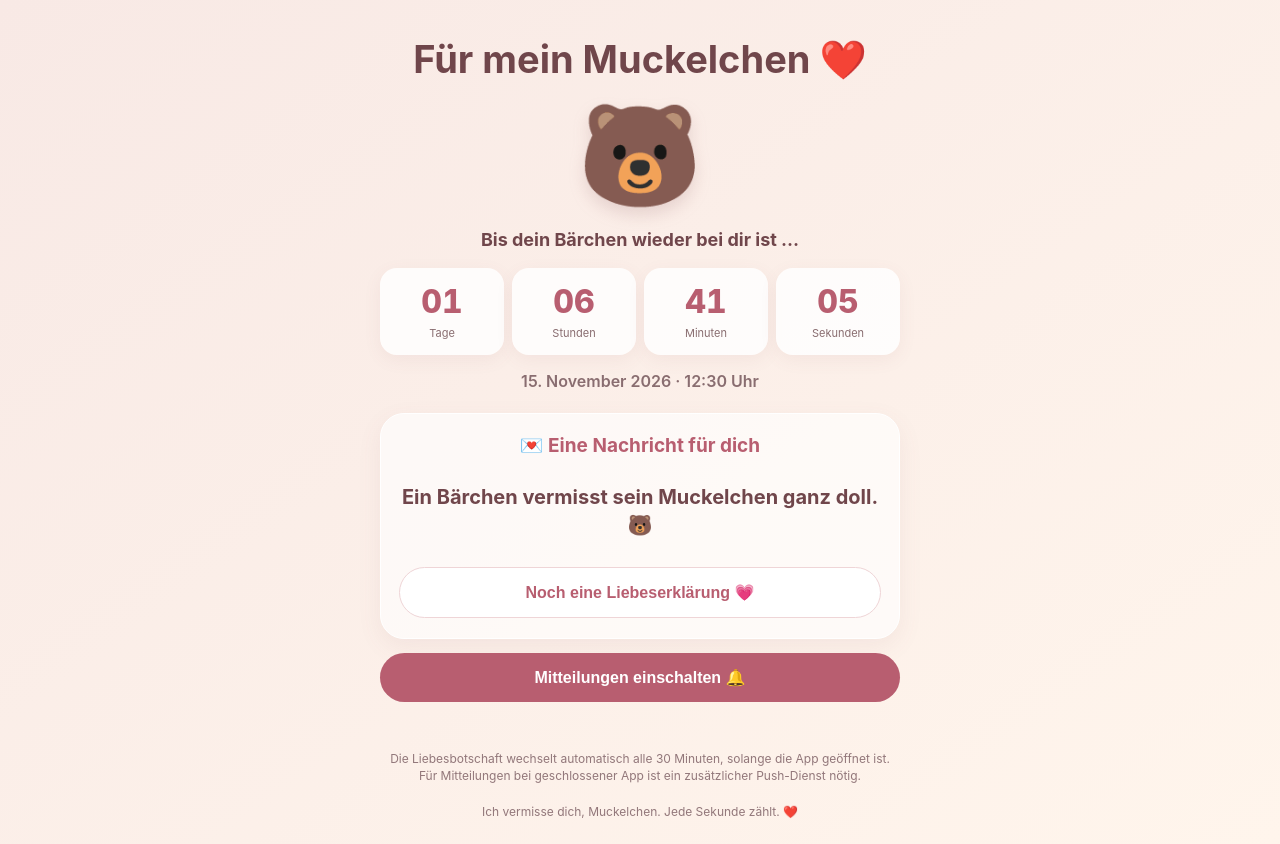
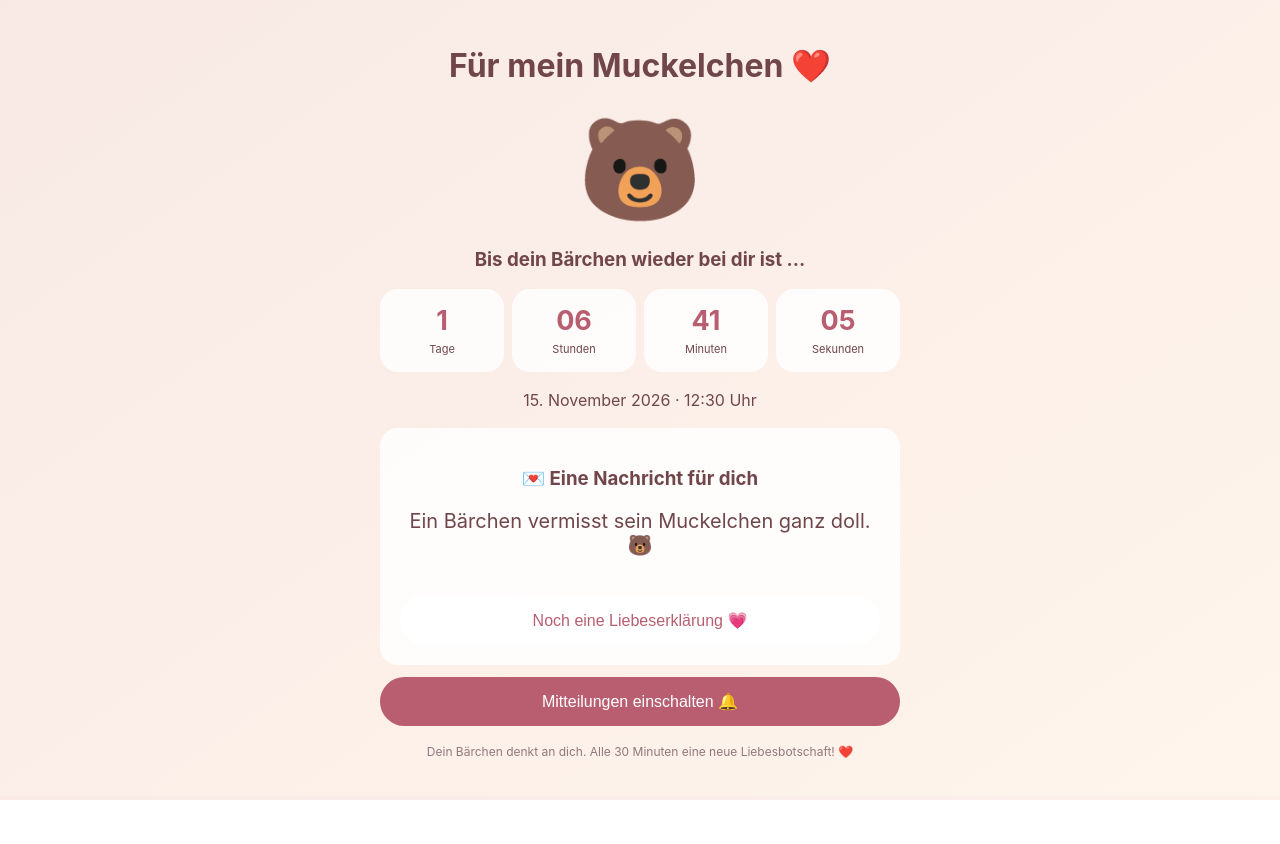
Before and after one commit to haukesoenksen-dev/muckelchen-app, a plain HTML site: page index.html in a window 1280 px wide. Both pictures are taken after a click on the button "Noch eine Liebeserklärung 💗". After the commit the page ends 800 px from the top, so only its background shows below. Drawn offline with Linux system fonts and the light colour scheme.

Commit message:
Update index.html

```diff
--- a/index.html
+++ b/index.html
@@ -1,3 +1,4 @@
+
 <!doctype html>
 <html lang="de">
 <head>
@@ -5,62 +6,68 @@
 <meta name="viewport" content="width=device-width, initial-scale=1, viewport-fit=cover">
 <meta name="theme-color" content="#f8e9e5">
 <meta name="apple-mobile-web-app-capable" content="yes">
-  <meta name="apple-mobile-web-app-status-bar-style" content="default">
 <meta name="apple-mobile-web-app-title" content="Muckelchen">
 <link rel="manifest" href="manifest.webmanifest">
 <link rel="apple-touch-icon" href="icon-192.png">
 <title>Muckelchens Bärchen-Countdown</title>
 <style>
-    :root { --ink:#70464b; --rose:#b85e70; --pink:#f8e9e5; }
-    * { box-sizing:border-box; }
-    body {
-      margin:0; min-height:100vh; padding: max(22px, env(safe-area-inset-top)) 18px max(24px, env(safe-area-inset-bottom));
-      font-family: -apple-system, BlinkMacSystemFont, "Segoe UI", sans-serif; color:var(--ink);
-      background:linear-gradient(145deg,#f8e9e5,#fff5ec); display:flex; justify-content:center;
-    }
-    main { width:min(100%,520px); text-align:center; }
-    h1 { font-size:clamp(28px,7vw,38px); margin:14px 0 4px; }
-    .bear { font-size:100px; line-height:1.35; filter:drop-shadow(0 8px 8px #9c687033); }
-    .sub { font-size:18px; font-weight:650; margin:8px 0 18px; }
-    .tiles { display:grid; grid-template-columns:repeat(4,1fr); gap:8px; }
-    .tile { background:#ffffffd9; border-radius:17px; padding:14px 4px; box-shadow:0 5px 18px #8c596012; }
-    .num { display:block; font-size:clamp(23px,6vw,32px); font-weight:800; font-variant-numeric:tabular-nums; color:var(--rose); }
-    .label { font-size:11px; color:#896d70; }
-    .date { margin:16px 0 22px; color:#896d70; font-weight:600; }
-    .love { background:#ffffffa8; border:1px solid #fff; border-radius:24px; padding:20px 18px; box-shadow:0 8px 24px #8c596014; }
-    .love h2 { margin:0 0 12px; color:var(--rose); font-size:19px; }
-    #message { min-height:84px; display:grid; place-items:center; font-size:20px; line-height:1.4; font-weight:650; }
-    button { border:0; border-radius:999px; padding:15px 20px; font-size:16px; font-weight:700; background:var(--rose); color:white; width:100%; margin-top:14px; cursor:pointer; }
-    button.secondary { background:#fff; color:var(--rose); border:1px solid #efd5d7; }
-    .note { font-size:12px; line-height:1.45; color:#92777a; margin:18px 6px 0; }
-    .status { font-size:13px; margin-top:12px; color:#79585d; min-height:18px; }
+body{margin:0;padding:25px 18px;font-family:-apple-system,BlinkMacSystemFont,sans-serif;color:#70464b;background:linear-gradient(145deg,#f8e9e5,#fff5ec);text-align:center}
+main{max-width:520px;margin:auto}
+h1{font-size:32px}.bear{font-size:100px}
+.tiles{display:grid;grid-template-columns:repeat(4,1fr);gap:8px}
+.tile,.love{background:#ffffffd9;border-radius:18px;padding:15px 5px}
+.num{display:block;font-size:27px;font-weight:bold;color:#b85e70}
+.label{font-size:11px}
+.date{margin:18px}
+.love{padding:20px}
+#message{font-size:20px;min-height:75px}
+button{border:0;border-radius:30px;padding:15px;background:#b85e70;color:white;font-size:16px;width:100%;margin-top:12px}
+.secondary{background:white;color:#b85e70}
+.status{font-size:13px;margin-top:12px}
+.note{font-size:12px;color:#92777a;margin-top:18px}
 </style>
+
+<script src="https://cdn.onesignal.com/sdks/web/v16/OneSignalSDK.page.js" defer></script>
+<script>
+window.OneSignalDeferred=window.OneSignalDeferred||[];
+window.OneSignalReady=new Promise((resolve,reject)=>{
+  OneSignalDeferred.push(async function(OneSignal){
+    try{
+      await OneSignal.init({
+        appId:"bdcd129a-581f-4ec4-865c-7e76b26d910e",
+        serviceWorkerPath:"/muckelchen-app/OneSignalSDKWorker.js",
+        serviceWorkerParam:{scope:"/muckelchen-app/"}
+      });
+      resolve(OneSignal);
+    }catch(e){console.error(e);reject(e);}
+  });
+});
+</script>
 </head>
 <body>
 <main>
 <h1>Für mein Muckelchen ❤️</h1>
-  <div class="bear" aria-label="Teddybär">🐻</div>
-  <div class="sub">Bis dein Bärchen wieder bei dir ist …</div>
-  <section class="tiles" aria-label="Countdown">
+<div class="bear">🐻</div>
+<h3>Bis dein Bärchen wieder bei dir ist …</h3>
+<div class="tiles">
 <div class="tile"><span class="num" id="days">00</span><span class="label">Tage</span></div>
 <div class="tile"><span class="num" id="hours">00</span><span class="label">Stunden</span></div>
 <div class="tile"><span class="num" id="minutes">00</span><span class="label">Minuten</span></div>
 <div class="tile"><span class="num" id="seconds">00</span><span class="label">Sekunden</span></div>
-  </section>
+</div>
 <div class="date">15. November 2026 · 12:30 Uhr</div>
 <section class="love">
-    <h2>💌 Eine Nachricht für dich</h2>
-    <div id="message" aria-live="polite">Mein Muckelchen, du bist mein schönster Gedanke. ❤️</div>
+<h3>💌 Eine Nachricht für dich</h3>
+<div id="message">Mein Muckelchen, du bist mein schönster Gedanke. ❤️</div>
 <button class="secondary" id="next">Noch eine Liebeserklärung 💗</button>
 </section>
 <button id="notify">Mitteilungen einschalten 🔔</button>
 <div class="status" id="status"></div>
-  <p class="note">Die Liebesbotschaft wechselt automatisch alle 30 Minuten, solange die App geöffnet ist. Für Mitteilungen bei geschlossener App ist ein zusätzlicher Push-Dienst nötig.</p>
-  <p class="note">Ich vermisse dich, Muckelchen. Jede Sekunde zählt. ❤️</p>
+<p class="note">Dein Bärchen denkt an dich. Alle 30 Minuten eine neue Liebesbotschaft! ❤️</p>
 </main>
 <script>
-  const reunion = new Date(2026, 10, 15, 12, 30, 0); // lokale iPhone-Zeit
-  const notes = [
+const reunion=new Date(2026,10,15,12,30,0);
+const notes=[
 "Mein Muckelchen, du bist mein schönster Gedanke. ❤️",
 "Ein Bärchen vermisst sein Muckelchen ganz doll. 🐻",
 "Auch wenn wir gerade nicht zusammen sind: Mein Herz ist bei dir.",
@@ -71,49 +78,43 @@
 "Du machst selbst gewöhnliche Tage wunderschön.",
 "Ich schicke dir tausend Küsse und eine extra große Umarmung.",
 "Muckelchen, du fehlst mir. Ich freue mich auf dich.",
-    "Du bist mein Zuhause-Gefühl, auch wenn du gerade nicht hier bist.",
+"Du bist mein Zuhause-Gefühl.",
 "Für dich hat mein Herz immer einen extra großen Platz.",
-    "Bärchen denkt an dich. Jetzt. Und in jeder einzelnen Minute.",
+"Bärchen denkt an dich. Jetzt und immer.",
 "Ich kann es kaum erwarten, dich wieder in die Arme zu schließen.",
 "Wenn ich an dich denke, muss ich einfach lächeln. ❤️"
 ];
-  let index = 0;
-  const $ = id => document.getElementById(id);
-  function updateCountdown() {
-    let ms = Math.max(0, reunion.getTime() - Date.now());
-    const total = Math.floor(ms / 1000);
-    $("days").textContent = String(Math.floor(total / 86400)).padStart(2,"0");
-    $("hours").textContent = String(Math.floor(total % 86400 / 3600)).padStart(2,"0");
-    $("minutes").textContent = String(Math.floor(total % 3600 / 60)).padStart(2,"0");
-    $("seconds").textContent = String(total % 60).padStart(2,"0");
-    if (ms === 0) $("message").textContent = "Dein Bärchen ist da! Jetzt wird geknuddelt! 🐻❤️";
+let index=0;
+const $=id=>document.getElementById(id);
+function update(){
+ let t=Math.max(0,Math.floor((reunion-Date.now())/1000));
+ $("days").textContent=Math.floor(t/86400);
+ $("hours").textContent=String(Math.floor(t%86400/3600)).padStart(2,"0");
+ $("minutes").textContent=String(Math.floor(t%3600/60)).padStart(2,"0");
+ $("seconds").textContent=String(t%60).padStart(2,"0");
+ if(t===0)$("message").textContent="Dein Bärchen ist da! Jetzt wird geknuddelt! 🐻❤️";
 }
-  function showNext() {
-    index = (index + 1) % notes.length;
-    $("message").textContent = notes[index];
-  }
-  $("next").addEventListener("click", showNext);
-  updateCountdown();
-  setInterval(updateCountdown, 1000);
-  // Wechsel der Liebesbotschaft im 30-Minuten-Takt, solange die Web-App aktiv ist.
-  setInterval(showNext, 30 * 60 * 1000);
+function next(){index=(index+1)%notes.length;$("message").textContent=notes[index];}
+$("next").onclick=next;
+update();setInterval(update,1000);
+setInterval(next,30*60*1000);
 
-  $("notify").addEventListener("click", async () => {
-    if (!("Notification" in window)) {
-      $("status").textContent = "Dieser Browser unterstützt keine Mitteilungen.";
+$("notify").onclick=async()=>{
+ $("status").textContent="OneSignal wird verbunden …";
+ try{
+  const os=await window.OneSignalReady;
+  if(!os.Notifications.isPushSupported()){
+   $("status").textContent="Push wird nicht unterstützt. Bitte die installierte App auf dem Home-Bildschirm öffnen.";
    return;
   }
-    const permission = await Notification.requestPermission();
-    $("status").textContent = permission === "granted"
-      ? "Mitteilungen erlaubt. Automatische Erinnerungen funktionieren nur, solange die App geöffnet bleibt."
-      : "Mitteilungen wurden nicht erlaubt.";
-    if (permission === "granted") {
-      new Notification("Eine Nachricht für Muckelchen ❤️", { body: notes[index] });
+  await os.Notifications.requestPermission();
+  $("status").textContent=os.Notifications.permission
+   ?"Mitteilungsberechtigung ist aktiv. ❤️"
+   :"Bitte erlaube die Mitteilungen in den iPhone-Einstellungen.";
+ }catch(e){
+  $("status").textContent="OneSignal konnte nicht starten. Bitte Internetverbindung und Service Worker prüfen.";
  }
-  });
-
-  // OneSignal verwaltet den Service Worker für Push-Mitteilungen.
-  // Keinen zweiten Service Worker mit demselben Scope registrieren.
+};
 </script>
 </body>
 </html>
```
Lines whose indentation alone changed are shown as unchanged.
